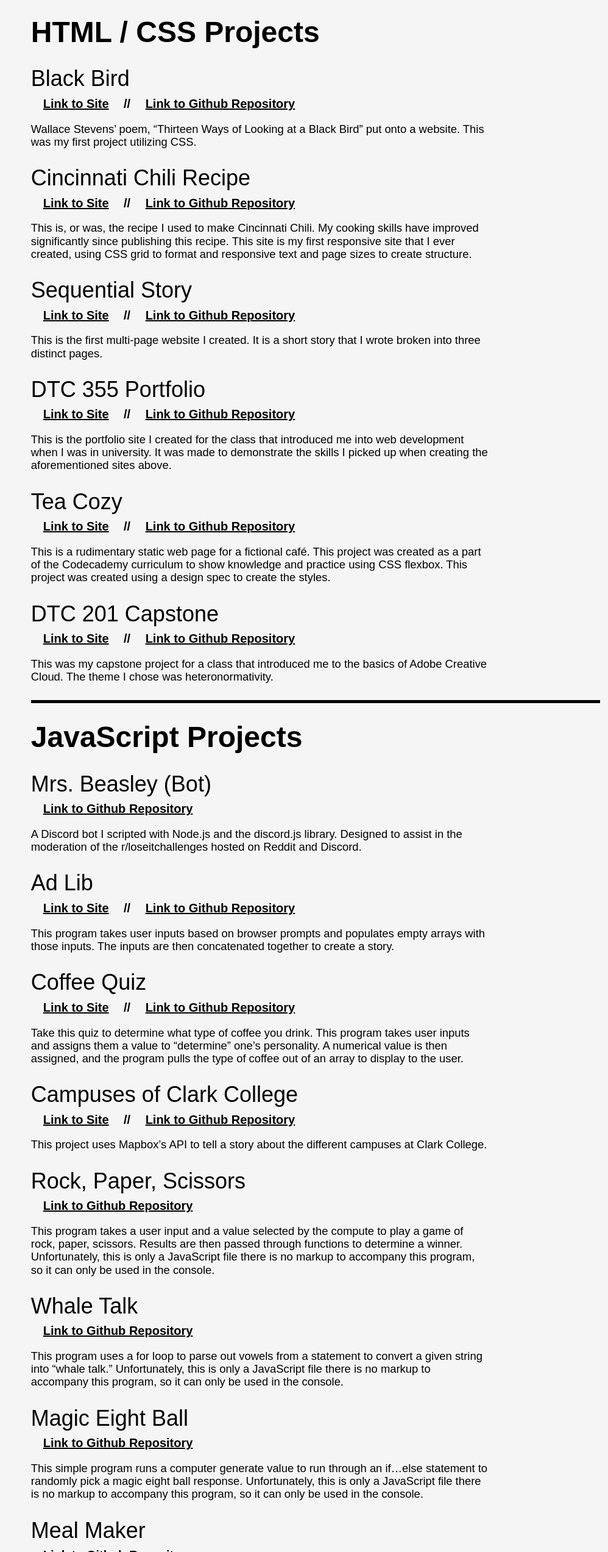
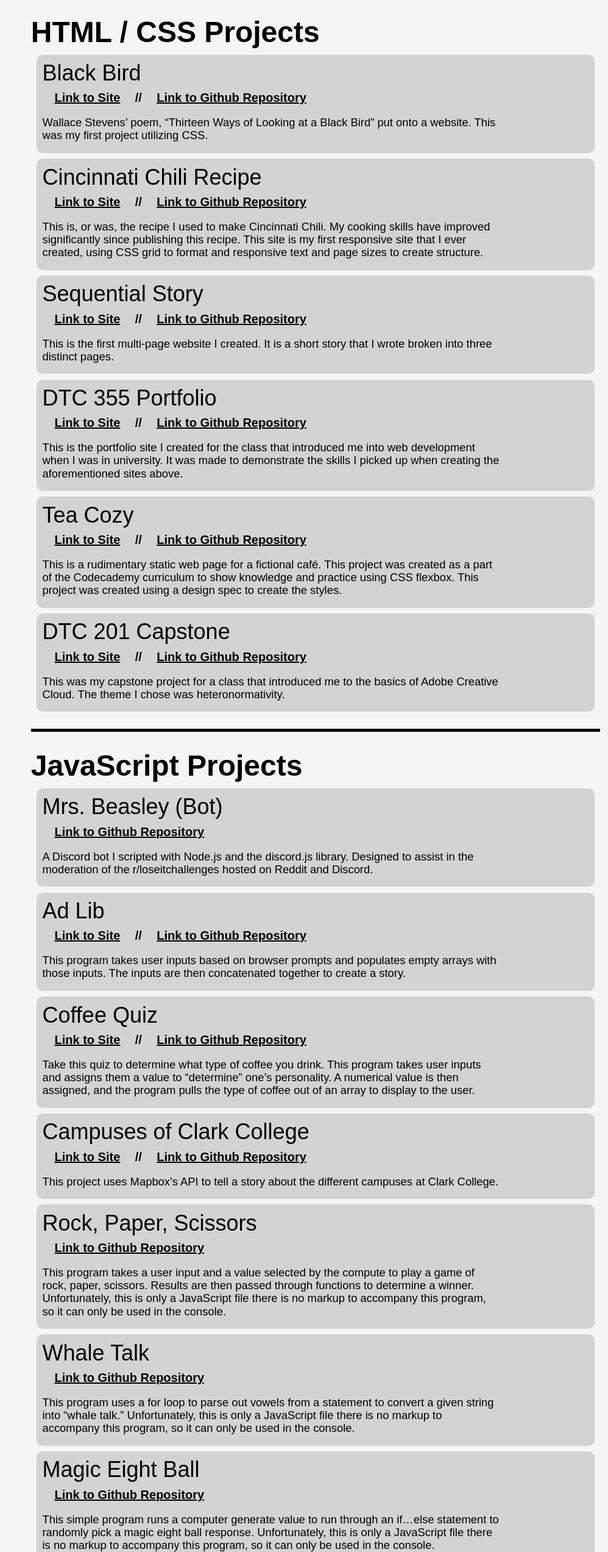
Before and after one commit to bencacak/bencacak.github.io, a plain HTML site: page projects.html in a window 1280 px wide. Shown: the part 255-2800 px from the top of the page at 61% size, without its empty margins (282-1280 px from the left). Drawn offline with Linux system fonts and the light colour scheme; a web font is replaced by a local one.

Commit message:
Made some edits, changed some styles on projects.html

```diff
--- a/projects.html
+++ b/projects.html
@@ -19,9 +19,9 @@
             <header>
                 <nav>
                     <ul>
-                        <li><a href="index.html">Home</a></li>
-                        <li><a href="resume.html">Resum&eacute;</a></li>
-                        <li class="current-page"><a href="projects.html">Projects</a></li>
+                        <li><a href="./index.html">Home</a></li>
+                        <li><a href="./resume.html">Resum&eacute;</a></li>
+                        <li class="current-page"><a href="./projects.html">Projects</a></li>
                         <li class="external-link"><a href="https://github.com/bencacak" target="_blank">Github</a></li>
                     </ul>
                 </nav>
@@ -31,32 +31,32 @@
                 <h1>Projects</h1>
                 <section id="html-css">
                     <h2>HTML / CSS Projects</h2>
-                    <section class="project" id="blackbird">
+                    <section class="section-hover" id="blackbird">
                         <h3>Black Bird</h3>
                         <h5><a href="portfolio-projects/blackbird/index.html" target="_blank">Link to Site</a></h5> <h5>//</h5> <h5><a href="https://github.com/bencacak/blackbird" target="_blank">Link to Github Repository</a></h5>
                         <p>Wallace Stevens’ poem, “Thirteen Ways of Looking at a Black Bird” put onto a website. This was my first project utilizing CSS.</p>
                     </section>
-                    <section class="project" id="recipe">
+                    <section class="section-hover" id="recipe">
                         <h3>Cincinnati Chili Recipe</h3>
                         <h5><a href="portfolio-projects/recipe/index.html" target="_blank">Link to Site</a></h5> <h5>//</h5> <h5><a href="https://github.com/bencacak/recipe" target="_blank">Link to Github Repository</a></h5>
                         <p>This is, or was, the recipe I used to make Cincinnati Chili. My cooking skills have improved significantly since publishing this recipe. This site is my first responsive site that I ever created, using CSS grid to format and responsive text and page sizes to create structure.</p>
                     </section>
-                    <section class="project" id="sequential">
+                    <section class="section-hover" id="sequential">
                         <h3>Sequential Story</h3>
                         <h5><a href="portfolio-projects/sequential/index.html" target="_blank">Link to Site</a></h5> <h5>//</h5> <h5><a href="https://github.com/bencacak/sequential" target="_blank">Link to Github Repository</a></h5>
                         <p>This is the first multi-page website I created. It is a short story that I wrote broken into three distinct pages.</p>
                     </section>
-                    <section class="project" id="355-portfolio">
+                    <section class="section-hover" id="355-portfolio">
                         <h3>DTC 355 Portfolio</h3>
                         <h5><a href="portfolio-projects/portfolio/index.html" target="_blank">Link to Site</a></h5> <h5>//</h5> <h5><a href="https://github.com/bencacak/dtc-355-portfolio" target="_blank">Link to Github Repository</a></h5>
                         <p>This is the portfolio site I created for the class that introduced me into web development when I was in university. It was made to demonstrate the skills I picked up when creating the aforementioned sites above.</p>
                     </section>
-                    <section class="project" id="tea-cozy">
+                    <section class="section-hover" id="tea-cozy">
                         <h3>Tea Cozy</h3>
                         <h5><a href="portfolio-projects/tea-cozy/index.html" target="_blank">Link to Site</a></h5> <h5>//</h5> <h5><a href="https://github.com/bencacak/tea-cozy" target="_blank">Link to Github Repository</a></h5>
                         <p>This is a rudimentary static web page for a fictional café. This project was created as a part of the Codecademy curriculum to show knowledge and practice using CSS flexbox. This project was created using a design spec to create the styles.</p>
                     </section>
-                    <section class="project" id="201-capstone">
+                    <section class="section-hover" id="201-capstone">
                         <h3>DTC 201 Capstone</h3>
                         <h5><a href="portfolio-projects/201-capstone/index.html" target="_blank">Link to Site</a></h5> <h5>//</h5> <h5><a href="https://github.com/bencacak/201-capstone" target="_blank">Link to Github Repository</a></h5>
                         <p>This was my capstone project for a class that introduced me to the basics of Adobe Creative Cloud. The theme I chose was heteronormativity.</p>
@@ -65,42 +65,42 @@
                 <div class="horizontal-rule"></div>
                 <section id="javascript">
                     <h2>JavaScript Projects</h2>
-                    <section class="project" id="beasley">
+                    <section class="section-hover" id="beasley">
                         <h3>Mrs. Beasley (Bot)</h3>
                         <h5><a href="https://github.com/bencacak/beasleyBot" target="_blank">Link to Github Repository</a></h5>
                         <p>A Discord bot I scripted with Node.js and the discord.js library. Designed to assist in the moderation of the r/loseitchallenges hosted on Reddit and Discord.</p>
                     </section>
-                    <section class="project" id="ad-lib">
+                    <section class="section-hover" id="ad-lib">
                         <h3>Ad Lib</h3>
                         <h5><a href="portfolio-projects/ad-lib/index.html" target="_blank">Link to Site</a></h5> <h5>//</h5> <h5><a href="https://github.com/bencacak/ad-lib" target="_blank">Link to Github Repository</a></h5>
                         <p>This program takes user inputs based on browser prompts and populates empty arrays with those inputs. The inputs are then concatenated together to create a story.</p>
                     </section>
-                    <section class="project" id="coffee-quiz">
+                    <section class="section-hover" id="coffee-quiz">
                         <h3>Coffee Quiz</h3>
                         <h5><a href="portfolio-projects/coffee-quiz/index.html" target="_blank">Link to Site</a></h5> <h5>//</h5> <h5><a href="https://github.com/bencacak/coffee-quiz" target="_blank">Link to Github Repository</a></h5>
                         <p>Take this quiz to determine what type of coffee you drink. This program takes user inputs and assigns them a value to “determine” one’s personality. A numerical value is then assigned, and the program pulls the type of coffee out of an array to display to the user.</p>
                     </section>
-                    <section class="project" id="map-project">
+                    <section class="section-hover" id="map-project">
                         <h3>Campuses of Clark College</h3>
                         <h5><a href="portfolio-projects/mapbox-api/index.html" target="_blank">Link to Site</a></h5> <h5>//</h5> <h5><a href="https://github.com/bencacak/mapbox-api/" target="_blank">Link to Github Repository</a></h5>
                         <p>This project uses Mapbox’s API to tell a story about the different campuses at Clark College.</p>
                     </section>
-                    <section class="project" id="rock-paper-scissors">
+                    <section class="section-hover" id="rock-paper-scissors">
                         <h3>Rock, Paper, Scissors</h3>
                         <h5><a href="https://github.com/bencacak/rock-paper-scissors" target="_blank">Link to Github Repository</a></h5>
                         <p>This program takes a user input and a value selected by the compute to play a game of rock, paper, scissors. Results are then passed through functions to determine a winner. Unfortunately, this is only a JavaScript file there is no markup to accompany this program, so it can only be used in the console.</p>
                     </section>
-                    <section class="project" id="whale-talk">
+                    <section class="section-hover" id="whale-talk">
                         <h3>Whale Talk</h3>
                         <h5><a href="https://github.com/bencacak/whale-talk" target="_blank">Link to Github Repository</a></h5>
                         <p>This program uses a for loop to parse out vowels from a statement to convert a given string into “whale talk.” Unfortunately, this is only a JavaScript file there is no markup to accompany this program, so it can only be used in the console.</p>
                     </section>
-                    <section class="project" id="eightball">
+                    <section class="section-hover" id="eightball">
                         <h3>Magic Eight Ball</h3>
                         <h5><a href="https://github.com/bencacak/eight-ball" target="_blank">Link to Github Repository</a></h5>
                         <p>This simple program runs a computer generate value to run through an if…else statement to randomly pick a magic eight ball response. Unfortunately, this is only a JavaScript file there is no markup to accompany this program, so it can only be used in the console.</p>
                     </section>
-                    <section class="project" id="meal-maker">
+                    <section class="section-hover" id="meal-maker">
                         <h3>Meal Maker</h3>
                         <h5><a href="https://github.com/bencacak/meal-maker" target="_blank">Link to Github Repository</a></h5>
                         <p>This program will take items that a user inputs from a menu and will run them through JS object methods to create a randomly generated meal. Unfortunately, this is only a JavaScript file there is no markup to accompany this program, so it can only be used in the console.</p>
@@ -113,15 +113,14 @@
                 </div>
                 <div id="footer-links">
                     <ul id="footer-list">
-                        <li><a href="index.html">Home Page</a></li>
-                        <li><a href="resume.html">Resum&eacute;</a></li>
-                        <li><a href="projects.html">Projects</a></li>
-                        <li><a href="https://github.com/bencacak" target="_blank">Github</a></li>
+                        <li><a href="./index.html">Home Page</a></li>
+                        <li><a href="./resume.html">Resum&eacute;</a></li>
+                        <li><a href="./projects.html">Projects</a></li>
+                        <li><a href="./https://github.com/bencacak" target="_blank">Github</a></li>
                     </ul>
                 </div>
             </footer>
         </div>
         <script src="stylesheets-scripts/script.js" async></script>
     </body>
-
 </html>
--- a/stylesheets-scripts/styles.css
+++ b/stylesheets-scripts/styles.css
@@ -91,6 +91,7 @@ h5 {
 	font-weight: bold;
 	color: black;
 	margin: 1% 0;
+	display: inline-block;
 }
 h5 a {
 	color: black;
@@ -234,6 +235,17 @@ nav li a:focus {
 	color: white;
 	text-shadow: -2px -2px black;
 }
+
+/* Article Content */
+
+.section-hover {
+	border: 0;
+	border-radius: 10px;
+	background-color: lightgray;
+	margin: 1%;
+	padding: 1%;
+}
+
 
 /* Index icons */
 aside {
```
Also changed, not shown: index.html (+11 -8 lines), resume.html (+8 -8 lines).
